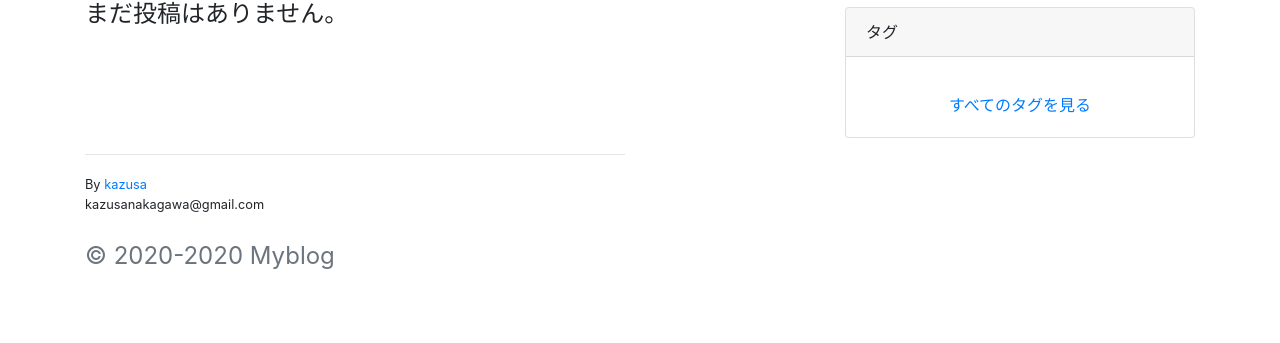
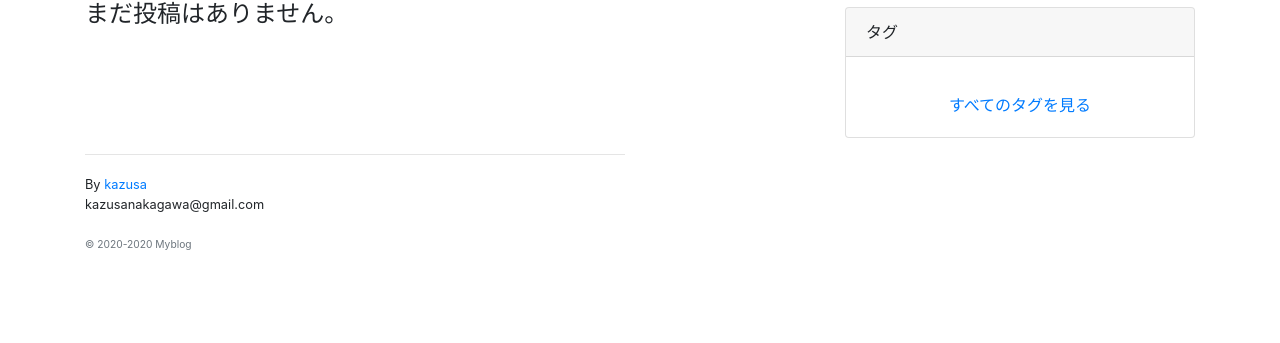
Before and after one commit to KazusaNakagawa/mysite-Django, a Django app: page / in a window 1280 px wide. Shown: the part 164-507 px from the top of the page. Run offline with Django 3.2, Linux system fonts and the light colour scheme; data that the repository does not hold is empty; some libraries are stand-ins or nearby versions.

Commit message:
copyrightをsmallへ

```diff
--- a/blog/templates/blog/snippets/footer.html
+++ b/blog/templates/blog/snippets/footer.html
@@ -2,6 +2,6 @@
 <small>
     By <a href="https://kazusabook.com">kazusa</a><br>
     <address>kazusanakagawa@gmail.com</address>
-    <p class="mt-4 mb-2 text-muted">&copy; 2020-<span id="thisYear"></span> Myblog</p>
+    <small class="mt-4 mb-2 text-muted">&copy; 2020-<span id="thisYear"></span> Myblog</small>
 </small>
 <script src="/static/blog/js/copyright.js"></script>
```
